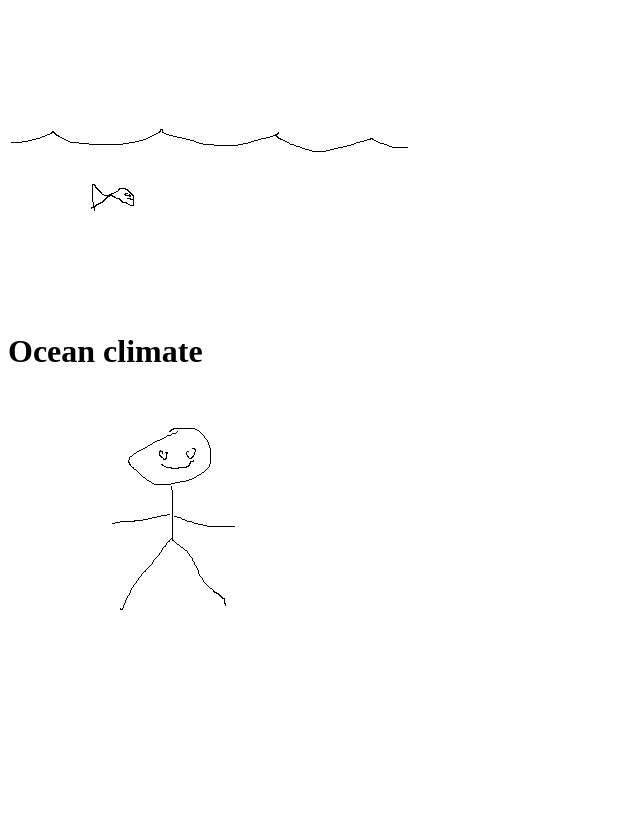
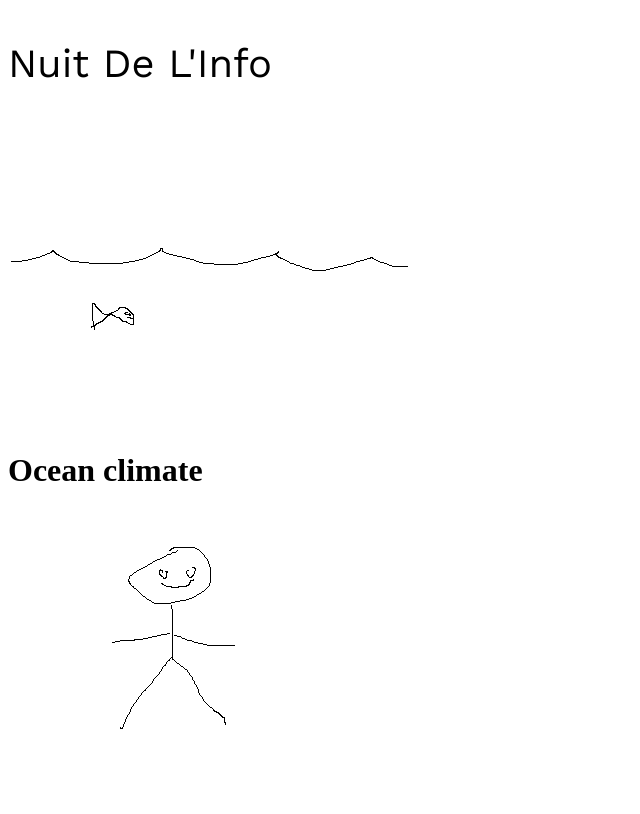
Before and after one commit to TitouanCharrier/NuitInfoTeamRequete2024, a website with bundled scripts: page html/index.html in a window 1280 px wide. Shown: the whole page, without its empty margins (0-640 px from the left). Built offline with nearby package versions, Linux system fonts and the light colour scheme.

Commit message:
Ajout du 'style'

```diff
--- a/html/index.html
+++ b/html/index.html
@@ -9,6 +9,7 @@
       user's mobile device or desktop. See https://developers.google.com/web/fundamentals/web-app-manifest/
     -->
     <link rel="manifest" href="./public/manifest.json" />
+    <link rel="stylesheet" href="../styles/style.css">
     <!--
       Notice the use of ./public/ in the tags above.
       It will be replaced with the URL of the `public` folder during the build.
@@ -24,7 +25,9 @@
     <noscript>You need to enable TypeScript to run this app.</noscript>
     <div id="root"></div>
     <script type="module" src="/ts/main.ts"></script>
-
+    <div id="topbar">
+      <p>Nuit De L'Info</p>
+    </div>
     <img src="../assets/placeholder_wave.png" ></img>
     <h1> Ocean climate </h1>
     <img src="../assets/placeholder.png" ></img>
--- /dev/null
+++ b/styles/style.css
@@ -0,0 +1,8 @@
+@import url('https://fonts.googleapis.com/css2?family=Work+Sans:ital,wght@0,100..900;1,100..900&display=swap');
+
+
+#topbar {
+    font-size: 40px;
+    font-family: "Work Sans";
+    align-items: center;
+}
```
